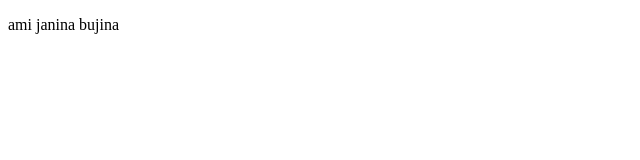
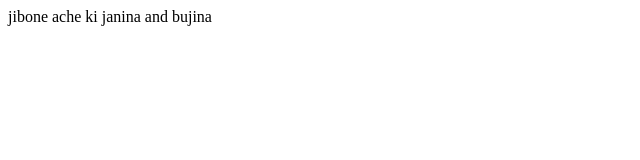
Before and after one commit to polokbd/2nd, a plain HTML site: page index.html in a window 1280 px wide. Shown: the whole page, without its empty margins (0-640 px from the left). Drawn offline with Linux system fonts and the light colour scheme.

Commit message:
first commit

```diff
--- a/index.html
+++ b/index.html
@@ -4,9 +4,9 @@
     <meta charset="UTF-8">
     <meta http-equiv="X-UA-Compatible" content="IE=edge">
     <meta name="viewport" content="width=device-width, initial-scale=1.0">
-    <title>amar nam tmr </title>
+    <title>2nd ripo</title>
 </head>
 <body>
- <p>ami janina bujina</p>
+    jibone ache ki janina and bujina
 </body>
 </html>
```
